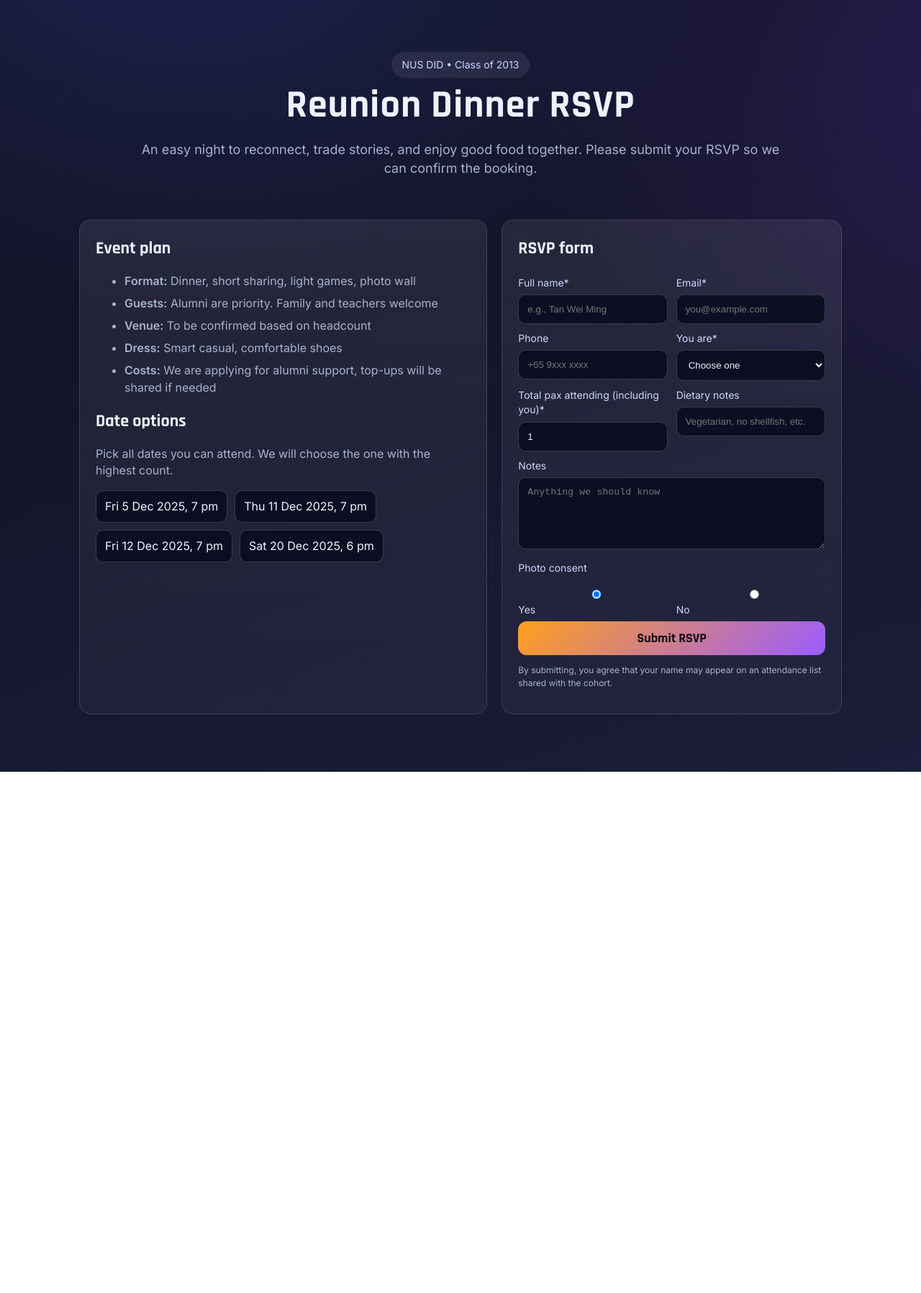
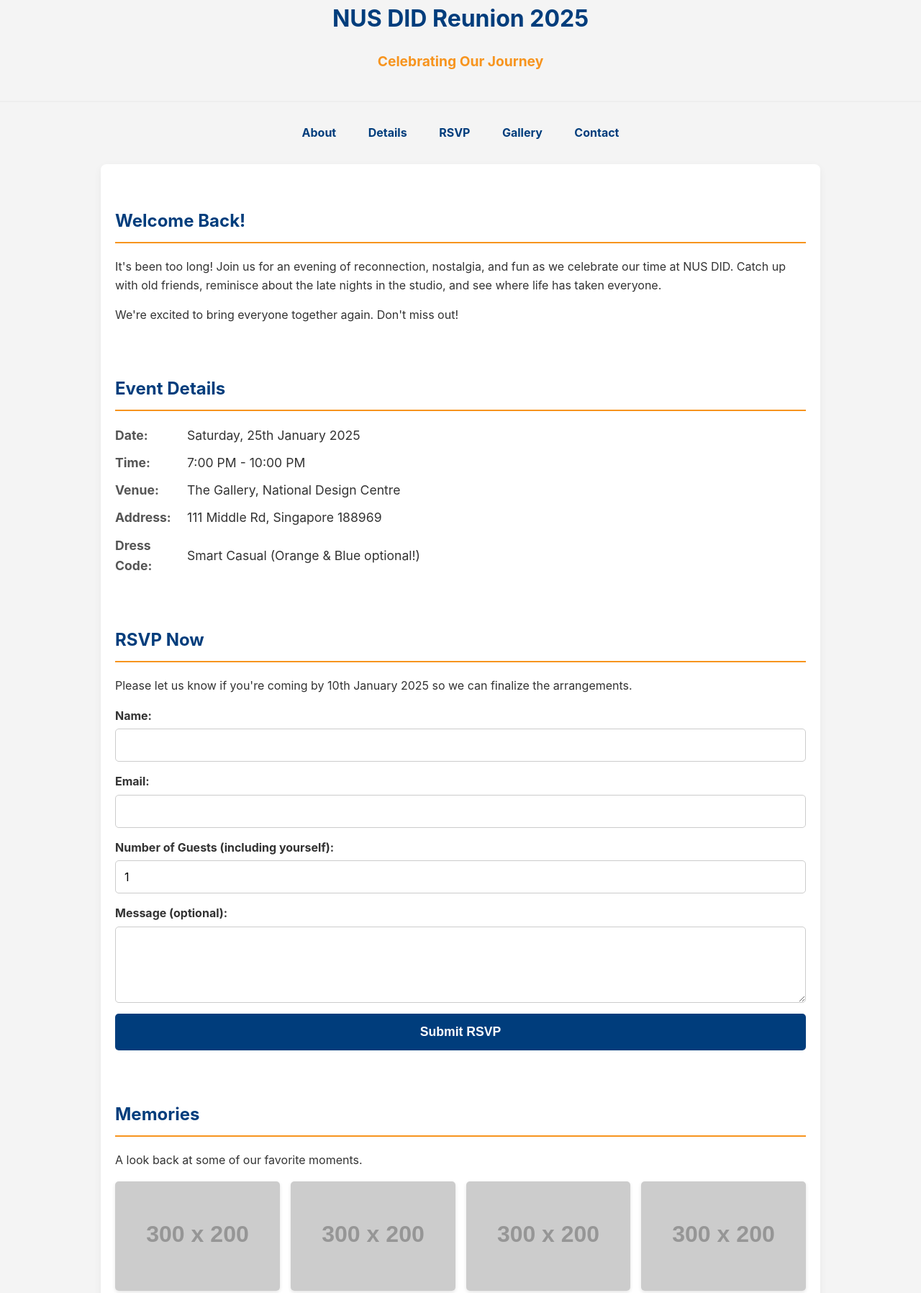
Before and after one commit to mailshengy/Nusdid-reunion, a plain HTML site: page index.html in a window 1280 px wide. Shown: the top 1796 px of the page at 72% size. Before the commit the page ends 1072 px from the top, so only its background shows below. Drawn offline with Linux system fonts and the light colour scheme; placeholder pictures from the web are drawn by us.

Commit message:
Update index.html

```diff
--- a/index.html
+++ b/index.html
@@ -1,284 +1,311 @@
 <!DOCTYPE html>
 <html lang="en">
 <head>
-<meta charset="utf-8">
-<meta name="viewport" content="width=device-width, initial-scale=1">
-<title>NUS DID Class of 2013 Reunion</title>
-<link href="https://fonts.googleapis.com/css2?family=Rajdhani:wght@500;700&family=Inter:wght@400;600&display=swap" rel="stylesheet">
+    <meta charset="UTF-8">
+    <meta name="viewport" content="width=device-width, initial-scale=1.0">
+    <title>NUS DID Reunion 2025</title>
     <style>
-  :root{
-    --bg1: #0f1020;
-    --bg2: #1b1d3a;
-    --card: #111325;
-    --ink: #eef2ff;
-    --muted: #a8b3cf;
-    --accent1: #ff9f1c;
-    --accent2: #6ea8fe;
-    --accent3: #9b5cff;
+        /* Basic Styles */
+        body {
+            font-family: -apple-system, BlinkMacSystemFont, "Segoe UI", Roboto, Helvetica, Arial, sans-serif;
+            margin: 0;
+            padding: 0;
+            background-color: #f4f4f4;
+            color: #333;
+            line-height: 1.6;
         }
-  *{box-sizing:border-box}
-  body{
-    margin:0;
-    color:var(--ink);
-    background: radial-gradient(1200px 800px at 20% -10%, #1f2250 0%, transparent 70%),
-                radial-gradient(1200px 800px at 120% 10%, #2b1e55 0%, transparent 70%),
-                linear-gradient(160deg, var(--bg1), var(--bg2));
-    font-family: Inter, system-ui, -apple-system, Segoe UI, Roboto, sans-serif;
-    line-height:1.45;
+
+        .container {
+            width: 90%;
+            max-width: 960px;
+            margin: 20px auto;
+            padding: 20px;
+            background-color: #fff;
+            border-radius: 8px;
+            box-shadow: 0 4px 12px rgba(0, 0, 0, 0.05);
         }
-  header{
-    padding:72px 20px 36px;
-    text-align:center;
+
+        /* Header */
+        header {
+            text-align: center;
+            padding-bottom: 20px;
+            border-bottom: 2px solid #eee;
         }
-  h1{
-    font-family: Rajdhani, sans-serif;
-    font-weight: 700;
-    font-size: clamp(28px, 5vw, 54px);
-    letter-spacing: 1px;
-    margin: 0 0 8px 0;
+
+        header h1 {
+            color: #003d7c; /* NUS Blue */
+            margin: 0;
         }
-  .tagline{color:var(--muted); max-width:900px; margin:0 auto 22px; font-size:clamp(14px,2.3vw,18px)}
-  .pill{
-    display:inline-block; padding:8px 14px; border-radius:999px;
-    background: rgba(255,255,255,0.08); color:#c9d6ff; font-size:14px
+
+        header p {
+            font-size: 1.2rem;
+            color: #f7941e; /* NUS Orange */
+            font-weight: bold;
         }
-  .wrap{max-width:1100px; margin:0 auto; padding:0 20px 80px}
-  .grid{
-    display:grid; gap:20px; grid-template-columns: 1.2fr 1fr;
+
+        /* Navigation */
+        nav {
+            text-align: center;
+            margin: 20px 0;
         }
-  @media (max-width: 900px){
-    .grid{grid-template-columns: 1fr}
+
+        nav a {
+            display: inline-block;
+            padding: 10px 15px;
+            margin: 0 5px;
+            text-decoration: none;
+            color: #003d7c;
+            font-weight: bold;
+            border-radius: 5px;
+            transition: background-color 0.3s, color 0.3s;
         }
-  .card{
-    background:linear-gradient(180deg, rgba(255,255,255,0.08), rgba(255,255,255,0.04));
-    border:1px solid rgba(255,255,255,0.12);
-    backdrop-filter: blur(6px);
-    border-radius:16px; padding:22px;
+
+        nav a:hover, nav a:focus {
+            background-color: #f7941e;
+            color: #fff;
         }
-  .section-title{
-    font-family: Rajdhani, sans-serif; font-size:24px; margin:0 0 10px
+
+        /* Sections */
+        section {
+            margin-bottom: 30px;
+            padding-top: 20px; /* For scroll anchoring */
         }
-  .details li{margin:8px 0; color:var(--muted)}
-  form label{display:block; font-size:14px; color:#cfd6ff; margin:10px 0 6px}
-  form input, form select, form textarea{
-    width:100%; padding:12px 12px; border-radius:10px; border:1px solid rgba(255,255,255,0.18);
-    background:#0c0f22; color:var(--ink); outline:none;
+
+        section h2 {
+            border-bottom: 2px solid #f7941e;
+            padding-bottom: 10px;
+            color: #003d7c;
         }
-  form textarea{min-height:100px; resize:vertical}
-  .row{display:grid; gap:12px; grid-template-columns: 1fr 1fr}
-  @media (max-width: 640px){ .row{grid-template-columns: 1fr} }
-  .small{font-size:12px; color:var(--muted)}
-  .dates{
-    display:flex; flex-wrap:wrap; gap:10px; margin-top:8px
+
+        /* Event Details List */
+        .details-list {
+            list-style: none;
+            padding-left: 0;
         }
-  .chip{
-    position:relative;
-    border:1px solid rgba(255,255,255,0.18);
-    background:#0c0f22; color:var(--ink);
-    padding:10px 12px; border-radius:10px; cursor:pointer; user-select:none;
+        .details-list li {
+            font-size: 1.1rem;
+            margin-bottom: 10px;
+            display: flex;
+            align-items: center;
         }
-  .chip input{position:absolute; inset:0; opacity:0; cursor:pointer}
-  .chip.active{outline:2px solid var(--accent2); box-shadow:0 0 0 4px rgba(110,168,254,0.18) inset}
-  .btn{
-    display:inline-flex; align-items:center; justify-content:center; gap:8px;
-    background: linear-gradient(135deg, var(--accent1), var(--accent3));
-    border:none; color:#0c0c12; font-weight:700; font-family:Rajdhani, sans-serif;
-    padding:12px 16px; border-radius:12px; cursor:pointer; font-size:18px; width:100%;
+        .details-list li strong {
+            display: inline-block;
+            width: 100px;
+            color: #555;
         }
-  .btn[disabled]{opacity:.6; cursor:not-allowed}
-  .status{margin-top:10px; font-size:14px; color:#cfe3ff}
-  .muted{color:var(--muted)}
-  /* Modal */
-  .modal-backdrop{
-    position:fixed; inset:0; background:rgba(0,0,0,.65); display:none; align-items:center; justify-content:center; padding:16px; z-index:1000;
+
+        /* Gallery */
+        .gallery {
+            display: grid;
+            grid-template-columns: repeat(auto-fit, minmax(200px, 1fr));
+            gap: 15px;
         }
-  .modal{max-width:520px; width:100%; background:#0e1230; border:1px solid rgba(255,255,255,.18); border-radius:14px; padding:22px}
-  .modal h3{margin:0 0 6px; font-family:Rajdhani, sans-serif; font-size:26px}
-  .modal p{margin:6px 0; color:#dfe7ff}
-  .close{margin-top:12px}
-  .ok{background:#9bffb5; color:#08250f}
+
+        .gallery img {
+            width: 100%;
+            height: auto;
+            border-radius: 5px;
+            box-shadow: 0 2px 5px rgba(0,0,0,0.1);
+            transition: transform 0.3s, box-shadow 0.3s;
+        }
+        .gallery img:hover {
+            transform: scale(1.05);
+            box-shadow: 0 4px 10px rgba(0,0,0,0.2);
+        }
+
+        /* RSVP Form */
+        form {
+            display: flex;
+            flex-direction: column;
+            gap: 15px;
+        }
+
+        form label {
+            font-weight: bold;
+            margin-bottom: -10px;
+        }
+
+        form input[type="text"],
+        form input[type="email"],
+        form input[type="number"],
+        form textarea {
+            width: 100%;
+            padding: 12px;
+            border: 1px solid #ccc;
+            border-radius: 5px;
+            box-sizing: border-box; /* Important for padding */
+            font-family: inherit;
+            font-size: 1rem;
+        }
+
+        form input[type="submit"] {
+            background-color: #003d7c;
+            color: white;
+            padding: 15px 20px;
+            border: none;
+            border-radius: 5px;
+            cursor: pointer;
+            font-size: 1.1rem;
+            font-weight: bold;
+            transition: background-color 0.3s;
+        }
+
+        form input[type="submit"]:hover {
+            background-color: #0056b3;
+        }
+
+        form input[type="submit"]:disabled {
+            background-color: #999;
+            cursor: not-allowed;
+        }
+
+        /* Thank You Message */
+        #thank-you-message {
+            display: none;
+            padding: 20px;
+            background-color: #e6f7ff;
+            border: 1px solid #b3e0ff;
+            border-radius: 5px;
+            text-align: center;
+            color: #003d7c;
+        }
+
+        /* Footer */
+        footer {
+            text-align: center;
+            margin-top: 30px;
+            padding: 20px;
+            border-top: 2px solid #eee;
+            font-size: 0.9rem;
+            color: #777;
+        }
     </style>
 </head>
 <body>
+
     <header>
-    <div class="pill">NUS DID • Class of 2013</div>
-    <h1>Reunion Dinner RSVP</h1>
-    <p class="tagline">
-      An easy night to reconnect, trade stories, and enjoy good food together. Please submit your RSVP so we can confirm the booking.
-    </p>
+        <h1>NUS DID Reunion 2025</h1>
+        <p>Celebrating Our Journey</p>
     </header>
 
-  <div class="wrap grid">
-    <!-- Left: Event details -->
-    <section class="card">
-      <h2 class="section-title">Event plan</h2>
-      <ul class="details">
-        <li><b>Format:</b> Dinner, short sharing, light games, photo wall</li>
-        <li><b>Guests:</b> Alumni are priority. Family and teachers welcome</li>
-        <li><b>Venue:</b> To be confirmed based on headcount</li>
-        <li><b>Dress:</b> Smart casual, comfortable shoes</li>
-        <li><b>Costs:</b> We are applying for alumni support, top-ups will be shared if needed</li>
+    <nav>
+        <a href="#about">About</a>
+        <a href="#details">Details</a>
+        <a href="#rsvp">RSVP</a>
+        <a href="#gallery">Gallery</a>
+        <a href="#contact">Contact</a>
+    </nav>
+
+    <div class="container">
+
+        <section id="about">
+            <h2>Welcome Back!</h2>
+            <p>It's been too long! Join us for an evening of reconnection, nostalgia, and fun as we celebrate our time at NUS DID. Catch up with old friends, reminisce about the late nights in the studio, and see where life has taken everyone.</p>
+            <p>We're excited to bring everyone together again. Don't miss out!</p>
+        </section>
+
+        <section id="details">
+            <h2>Event Details</h2>
+            <ul class="details-list">
+                <li><strong>Date:</strong> Saturday, 25th January 2025</li>
+                <li><strong>Time:</strong> 7:00 PM - 10:00 PM</li>
+                <li><strong>Venue:</strong> The Gallery, National Design Centre</li>
+                <li><strong>Address:</strong> 111 Middle Rd, Singapore 188969</li>
+                <li><strong>Dress Code:</strong> Smart Casual (Orange & Blue optional!)</li>
             </ul>
-      <h3 class="section-title" style="margin-top:18px">Date options</h3>
-      <p class="muted">Pick all dates you can attend. We will choose the one with the highest count.</p>
-      <div class="dates" id="dateChips">
-        <!-- Update these options anytime -->
-        <label class="chip"><input type="checkbox" value="Fri 5 Dec 2025, 7 pm"><span>Fri 5 Dec 2025, 7 pm</span></label>
-        <label class="chip"><input type="checkbox" value="Thu 11 Dec 2025, 7 pm"><span>Thu 11 Dec 2025, 7 pm</span></label>
-        <label class="chip"><input type="checkbox" value="Fri 12 Dec 2025, 7 pm"><span>Fri 12 Dec 2025, 7 pm</span></label>
-        <label class="chip"><input type="checkbox" value="Sat 20 Dec 2025, 6 pm"><span>Sat 20 Dec 2025, 6 pm</span></label>
+        </section>
+
+        <section id="rsvp">
+            <h2>RSVP Now</h2>
+            <p>Please let us know if you're coming by 10th January 2025 so we can finalize the arrangements.</p>
+
+            <form id="rsvp-form">
+                <label for="name">Name:</label>
+                <input type="text" id="name" name="name" required>
+
+                <label for="email">Email:</label>
+                <input type="email" id="email" name="email" required>
+
+                <label for="guests">Number of Guests (including yourself):</label>
+                <input type="number" id="guests" name="guests" min="1" value="1" required>
+
+                <label for="message">Message (optional):</label>
+                <textarea id="message" name="message" rows="4"></textarea>
+
+                <input type="submit" value="Submit RSVP">
+            </form>
+
+            <div id="thank-you-message">
+                <p><b>Thank you! Your RSVP has been received.</b><br>We look forward to seeing you!</p>
             </div>
         </section>
 
-    <!-- Right: RSVP form -->
-    <section class="card">
-      <h2 class="section-title">RSVP form</h2>
-      <form id="rsvpForm" novalidate>
-        <div class="row">
-          <div>
-            <label for="name">Full name*</label>
-            <input id="name" name="name" required placeholder="e.g., Tan Wei Ming">
+        <section id="gallery">
+            <h2>Memories</h2>
+            <p>A look back at some of our favorite moments.</p>
+            <div class="gallery">
+                <img src="https://via.placeholder.com/300x200?text=Studio+Days" alt="Placeholder Image">
+                <img src="https://via.placeholder.com/300x200?text=Graduation" alt="Placeholder Image">
+                <img src="https://via.placeholder.com/300x200?text=Project+Show" alt="Placeholder Image">
+                <img src="https://via.placeholder.com/300x200?text=Late+Nights" alt="Placeholder Image">
+                <img src="https://via.placeholder.com/300x200?text=Fun+Times" alt="Placeholder Image">
+                <img src="https://via.placeholder.com/300x200?text=Teamwork" alt="Placeholder Image">
             </div>
-          <div>
-            <label for="email">Email*</label>
-            <input id="email" name="email" type="email" required placeholder="you@example.com">
-          </div>
+        </section>
+
+        <section id="contact">
+            <h2>Questions?</h2>
+            <p>If you have any questions, feel free to reach out to the organizing committee at <a href="mailto:did-reunion-committee@example.com">did-reunion-committee@example.com</a>.</p>
+        </section>
+
     </div>
 
-        <div class="row">
-          <div>
-            <label for="phone">Phone</label>
-            <input id="phone" name="phone" placeholder="+65 9xxx xxxx">
-          </div>
-          <div>
-            <label for="relation">You are*</label>
-            <select id="relation" name="relation" required>
-              <option value="">Choose one</option>
-              <option>Alumni</option>
-              <option>Family</option>
-              <option>Teacher</option>
-            </select>
-          </div>
-        </div>
+    <footer>
+        <p>&copy; 2025 NUS DID Reunion Committee</p>
+    </footer>
 
-        <div class="row">
-          <div>
-            <label for="pax">Total pax attending (including you)*</label>
-            <input id="pax" name="pax" type="number" min="1" max="10" required value="1">
-          </div>
-          <div>
-            <label for="dietary">Dietary notes</label>
-            <input id="dietary" name="dietary" placeholder="Vegetarian, no shellfish, etc.">
-          </div>
-        </div>
-
-        <label for="notes">Notes</label>
-        <textarea id="notes" name="notes" placeholder="Anything we should know"></textarea>
-
-        <label>Photo consent</label>
-        <div class="row">
-          <label><input type="radio" name="photoConsent" value="Yes" checked> Yes</label>
-          <label><input type="radio" name="photoConsent" value="No"> No</label>
-        </div>
-
-        <!-- Honeypot -->
-        <input type="text" name="website" style="display:none">
-
-        <button class="btn" id="submitBtn" type="submit">Submit RSVP</button>
-        <div id="status" class="status" aria-live="polite"></div>
-        <p class="small muted">By submitting, you agree that your name may appear on an attendance list shared with the cohort.</p>
-      </form>
-    </section>
-  </div>
-
-  <!-- Confirmation modal -->
-  <div class="modal-backdrop" id="modal">
-    <div class="modal">
-      <h3>RSVP received</h3>
-      <p id="modalLine1">Thank you. We have emailed a confirmation to you.</p>
-      <p class="muted" id="modalLine2"></p>
-      <button class="btn ok close" id="closeModal">Great</button>
-    </div>
-  </div>
 
     <script>
-const ENDPOINT = 'YOUR_WEB_APP_URL_HERE'; // paste the Apps Script Web App URL
+        // !!! IMPORTANT: PASTE YOUR GOOGLE APPS SCRIPT WEB APP URL HERE !!!
+        const SCRIPT_URL = "PASTE_YOUR_WEB_APP_URL_HERE";
 
-// chip toggle style
-document.querySelectorAll('#dateChips .chip').forEach(chip => {
-  const input = chip.querySelector('input');
-  const set = () => chip.classList.toggle('active', input.checked);
-  chip.addEventListener('click', e => {
-    if (e.target.tagName !== 'INPUT') input.checked = !input.checked;
-    set();
+        const form = document.getElementById('rsvp-form');
+        const thankYouMessage = document.getElementById('thank-you-message');
+
+        form.addEventListener("submit", (e) => {
+            e.preventDefault(); // Stop the form from submitting the old way
+
+            // Get the "Submit" button and disable it
+            const submitButton = form.querySelector('input[type="submit"]');
+            submitButton.value = "Submitting...";
+            submitButton.disabled = true;
+
+            // Send the form data to Google Apps Script
+            fetch(SCRIPT_URL, {
+                method: "POST",
+                body: new FormData(form),
+            })
+            .then(response => response.json())
+            .then(data => {
+                if (data.result === "success") {
+                    // Success! Hide the form and show the thank you message
+                    form.style.display = "none";
+                    thankYouMessage.style.display = "block";
+                } else {
+                    // Handle errors from Google Apps Script
+                    console.error("Error:", data.error);
+                    alert("There was an error submitting your RSVP. Please try again.");
+                    submitButton.value = "Submit RSVP";
+                    submitButton.disabled = false;
+                }
+            })
+            .catch(error => {
+                // Handle network errors
+                console.error("Fetch Error:", error);
+                alert("There was a problem connecting. Please check your network and try again.");
+                submitButton.value = "Submit RSVP";
+                submitButton.disabled = false;
             });
-  input.addEventListener('change', set);
-});
-
-// submit handler
-const form = document.getElementById('rsvpForm');
-const statusEl = document.getElementById('status');
-const btn = document.getElementById('submitBtn');
-const modal = document.getElementById('modal');
-const closeModalBtn = document.getElementById('closeModal');
-closeModalBtn.addEventListener('click', () => modal.style.display = 'none');
-modal.addEventListener('click', e => { if (e.target === modal) modal.style.display = 'none'; });
-
-form.addEventListener('submit', async (e) => {
-  e.preventDefault();
-  statusEl.textContent = 'Sending...';
-  btn.disabled = true;
-
-  // gather selected dates
-  const selectedDates = Array.from(document.querySelectorAll('#dateChips input:checked'))
-    .map(i => i.value).join(' | ');
-
-  const fd = new FormData(form);
-  const payload = {
-    name: fd.get('name')?.trim(),
-    email: fd.get('email')?.trim(),
-    phone: fd.get('phone')?.trim(),
-    relation: fd.get('relation'),
-    pax: fd.get('pax'),
-    dates: selectedDates,
-    dietary: fd.get('dietary')?.trim(),
-    photoConsent: fd.get('photoConsent') || 'Yes',
-    notes: fd.get('notes')?.trim(),
-    source: location.href,
-    website: fd.get('website') // honeypot
-  };
-
-  // basic client validation
-  if (!payload.name || !payload.email || !payload.relation || !payload.pax) {
-    statusEl.textContent = 'Please fill all required fields.';
-    btn.disabled = false;
-    return;
-  }
-
-  try {
-    const res = await fetch(ENDPOINT, {
-      method: 'POST',
-      headers: {'Content-Type': 'application/json'},
-      body: JSON.stringify(payload)
-    });
-    const json = await res.json().catch(() => ({}));
-    if (json.ok) {
-      statusEl.textContent = 'Thanks, your RSVP is in.';
-      // show modal with receipt id if present
-      document.getElementById('modalLine2').textContent =
-        json.receiptId ? `Your receipt ID: ${json.receiptId}` : '';
-      modal.style.display = 'flex';
-      form.reset();
-      // clear chips highlight
-      document.querySelectorAll('#dateChips .chip').forEach(c => c.classList.remove('active'));
-    } else {
-      statusEl.textContent = `Error: ${json.error || 'Submission failed'}`;
-    }
-  } catch (err) {
-    statusEl.textContent = 'Network error. Please try again.';
-  } finally {
-    btn.disabled = false;
-  }
         });
     </script>
     </body>
```
Lines whose indentation alone changed are shown as unchanged.
